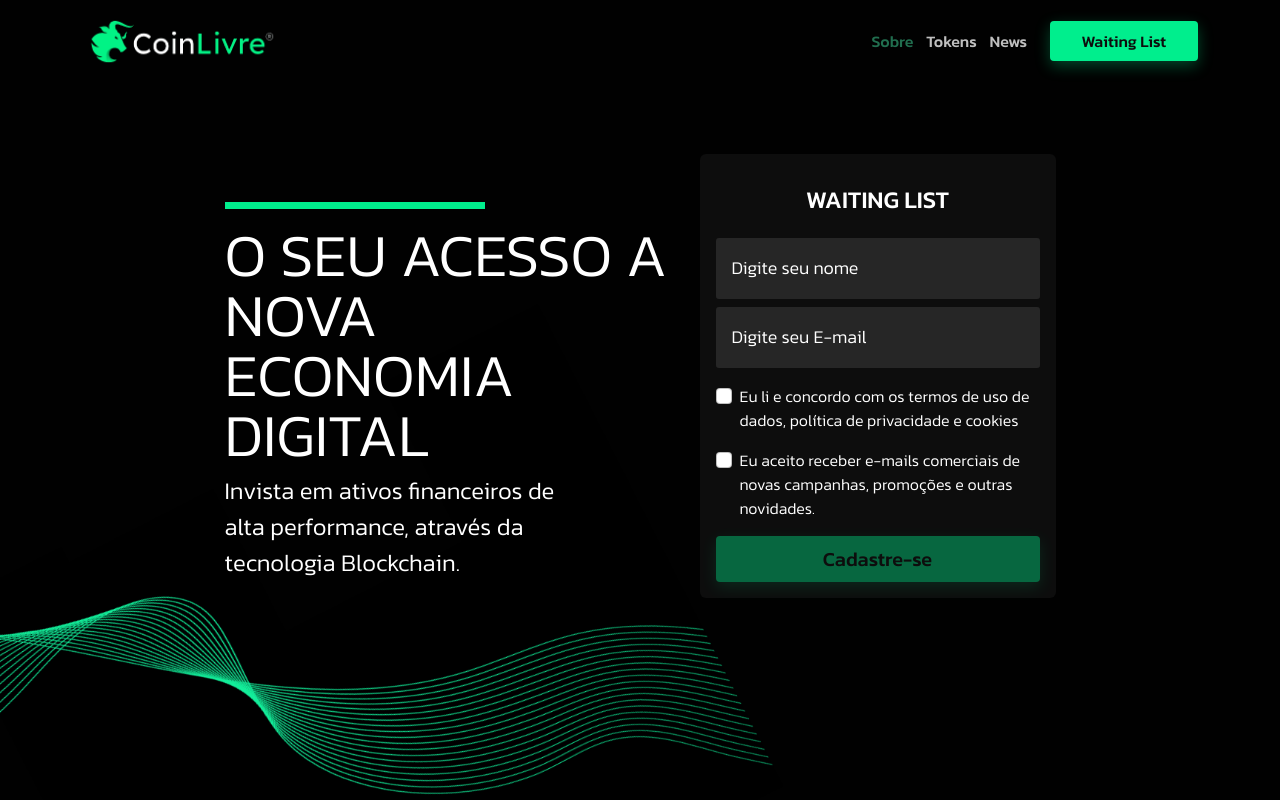
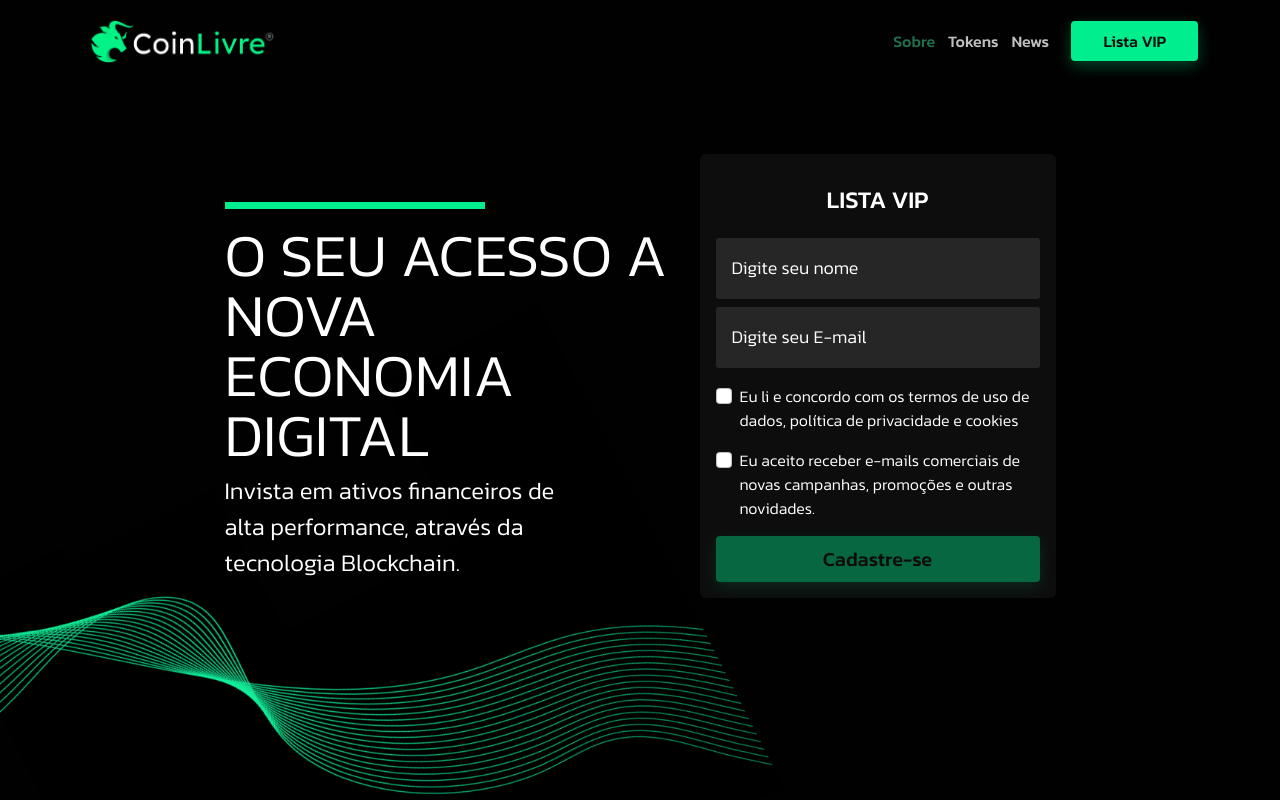
Before and after one commit to matheusmorita/CLfront, a Next.js app: page /quem-somos in a window 1280 px wide. Shown: the top 800 px of the page. Built offline with nearby package versions, Linux system fonts and the light colour scheme; no server answers.

Commit message:
CL-98 | feat: Alteração de Waiting List para Lista VIP

```diff
--- a/components/organisms/Header/index.tsx
+++ b/components/organisms/Header/index.tsx
@@ -37,8 +37,8 @@ const Header = () => {
           </span>
           <Button
             id="header-cta"
-            text="Waiting List"
-            label="Clique e cadastre-se na Waiting List"
+            text="Lista VIP"
+            label="Clique e cadastre-se na Lista VIP"
             className="ms-3"
             hidden={false}
             disabled={false}
--- a/components/organisms/WaitingList/index.tsx
+++ b/components/organisms/WaitingList/index.tsx
@@ -93,12 +93,12 @@ const WaitingList = () => {
     <Form
       id='waiting-list'
       onSubmit={() => { }}
-      label="Formulário de Waiting List"
+      label="Formulário de Lista VIP"
     >
       <Title
         id='waiting-list-title'
         className='text-center fw-normal'
-        text='Waiting List'
+        text='Lista VIP'
         size={24}
         hidden={false}
       />
@@ -187,7 +187,7 @@ const WaitingList = () => {
           <Button
             id="submit-button"
             text="Cadastre-se"
-            label="Clique e cadastre-se na Waiting List"
+            label="Clique e cadastre-se na Lista VIP"
             className="w-100 py-2 fs-5"
             hidden={false}
             disabled={!validation || waiting}
```
